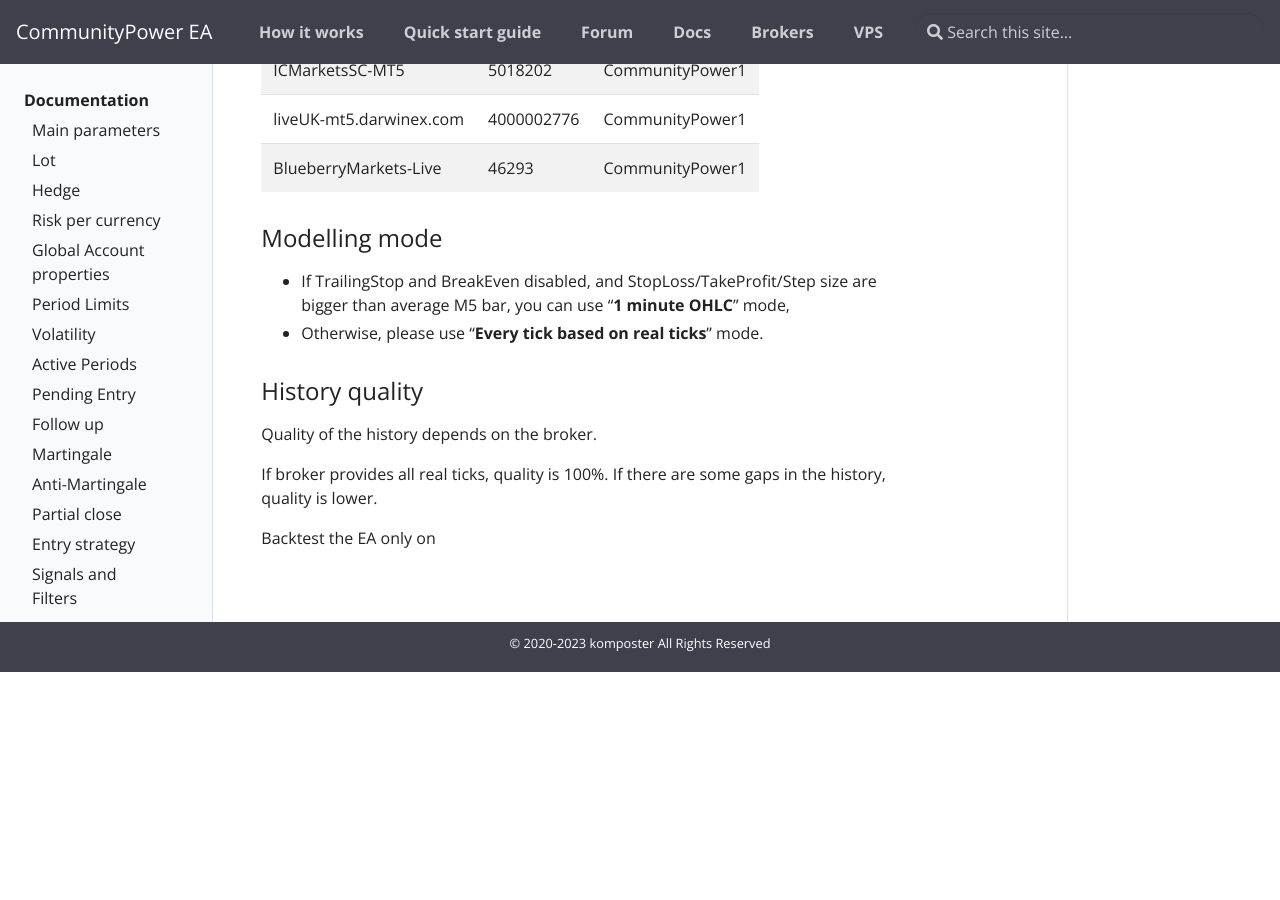
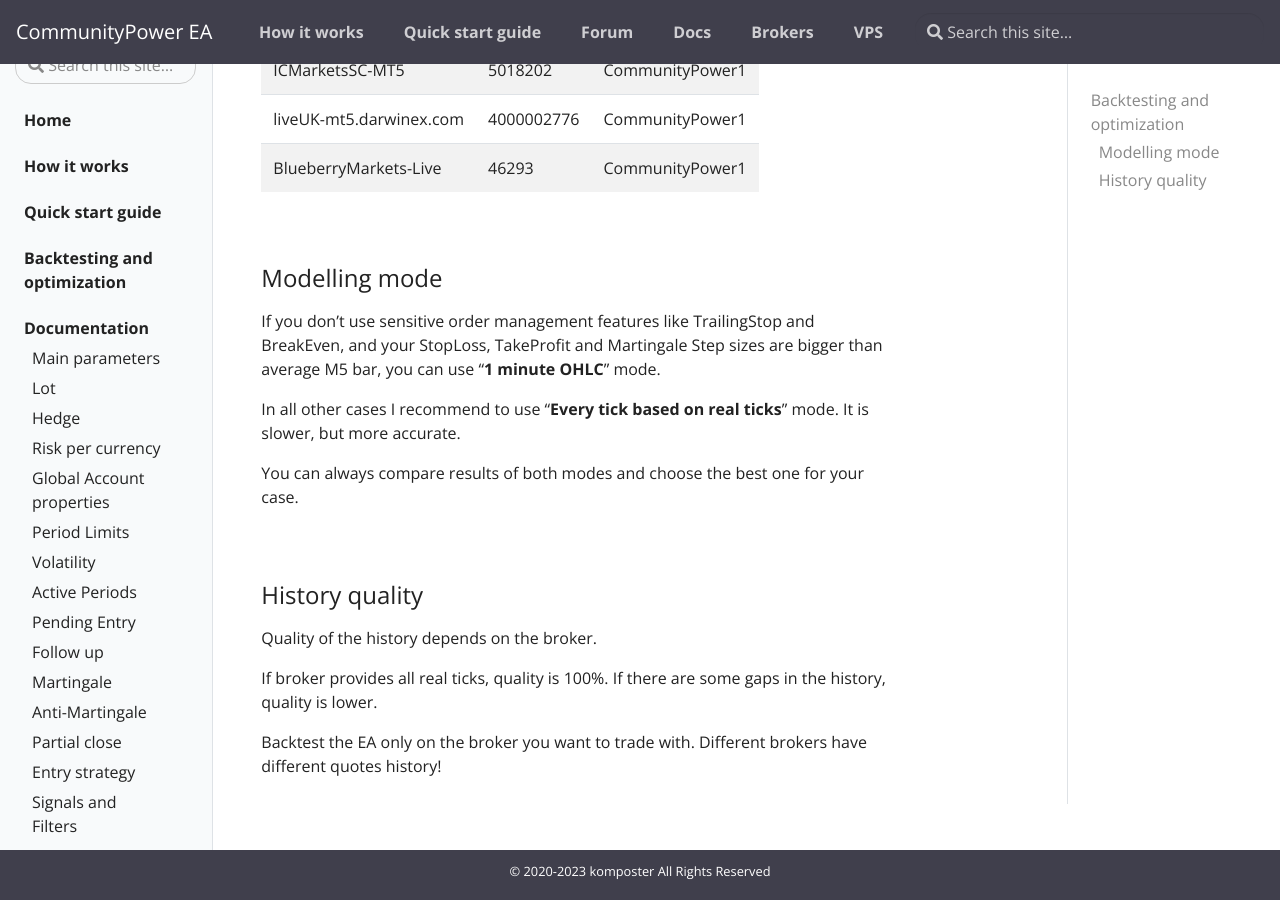
Before and after one commit to komposter/CommunityPowerEA.com, a Jekyll site: the page built from pages/backtesting-and-optimization.md, in a window 1280 px wide and 900 px high, scrolled down 486 px. Built offline with Jekyll 4.4.1, drawn with Linux system fonts in a browser that asks for light colours; before the commit the page ends 1158 px from its top, so only the background shows below that.

Commit message:
Content change

```diff
--- a/pages/backtesting-and-optimization.md
+++ b/pages/backtesting-and-optimization.md
@@ -20,14 +20,20 @@
 | liveUK-mt5.darwinex.com | 4000002776 | CommunityPower1 |
 | BlueberryMarkets-Live | 46293 | CommunityPower1 |
 
+<br />
 
 ### Modelling mode
- - If TrailingStop and BreakEven disabled, and StopLoss/TakeProfit/Step size are bigger than average M5 bar, you can use “**1 minute OHLC**” mode,
- - Otherwise, please use “**Every tick based on real ticks**” mode.
+If you don't use sensitive order management features like TrailingStop and BreakEven, and your StopLoss, TakeProfit and Martingale Step sizes are bigger than average M5 bar, you can use “**1 minute OHLC**” mode.
+
+In all other cases I recommend to use “**Every tick based on real ticks**” mode. It is slower, but more accurate.
+
+You can always compare results of both modes and choose the best one for your case.
+
+<br />
 
 ### History quality
 Quality of the history depends on the broker.
 
 If broker provides all real ticks, quality is 100%. If there are some gaps in the history, quality is lower.
 
-Backtest the EA only on
+Backtest the EA only on the broker you want to trade with. Different brokers have different quotes history!
```
